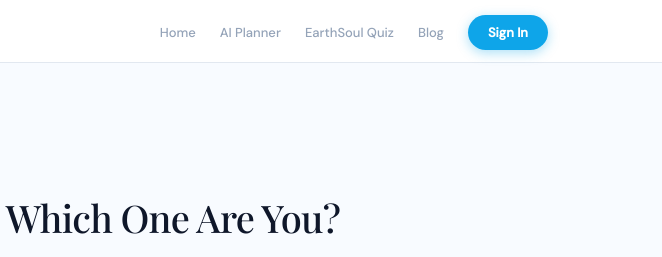
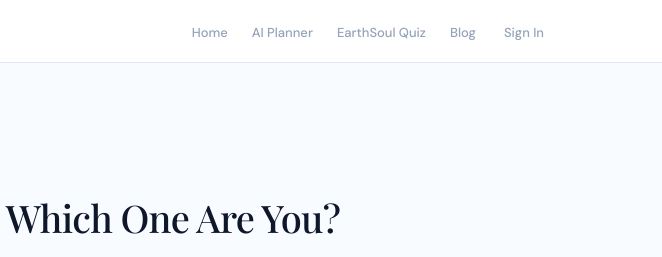
Before and after one commit to yunjianname2026/movingcost-ai, a website: page blog/8-city-soul-types.html in a window 1280 px wide. Shown: the top 257 px of the page, 618-1280 px from the left. Drawn offline with nearby package versions, Linux system fonts and the light colour scheme; a web font is replaced by a local one.

Commit message:
fix: remove blue Sign In button from 8-city-soul-types

```diff
--- a/blog/8-city-soul-types.html
+++ b/blog/8-city-soul-types.html
@@ -394,6 +394,20 @@
   #nav-main-cta.is-member:hover {
     opacity: 0.8; transform: none !important;
   }
+  /* Sign In text link style */
+  #nav-main-cta:not(.is-member) {
+    background: transparent !important;
+    border: none !important;
+    box-shadow: none !important;
+    color: var(--text-muted, #94A3B8) !important;
+    font-weight: 500 !important;
+    padding: 0 4px !important;
+    border-radius: 0 !important;
+  }
+  #nav-main-cta:not(.is-member):hover {
+    color: var(--blue, #0EA5E9) !important;
+    transform: none !important;
+  }
   </style>
   <link href="https://fonts.googleapis.com/css2?family=Playfair+Display:ital,wght@0,500;0,600;1,500;1,600&display=swap" rel="stylesheet">
   <link rel="stylesheet" href="/global.css">
@@ -439,7 +453,7 @@
   <a href="/earthsoul" onclick="closeMenu()" style="color:var(--blue);font-weight:600">EarthSoul Quiz ✦</a>
   <a href="/blog" onclick="closeMenu()">Blog</a>
   <a href="/about" onclick="closeMenu()">About</a>
-  <a href="/login" onclick="closeMenu()" id="mobile-signin-link" style="margin-top:8px;background:var(--blue);color:#fff;border-radius:99px;text-align:center;padding:14px 0;font-size:16px;font-weight:700;display:block">Sign In →</a>
+  <a href="/login" onclick="closeMenu()" id="mobile-signin-link" style="background:transparent;color:var(--blue);border-radius:0;text-align:left;padding:14px 0;font-size:18px;font-weight:500;display:block;border-bottom:1px solid var(--border)">Sign In →</a>
   <a href="/member" id="mobile-member-cta" style="display:none;font-size:18px;font-weight:600;color:var(--blue);padding:14px 0;border-bottom:1px solid var(--border)" onclick="closeMenu()">My Dashboard →</a>
 </div>
 
```
